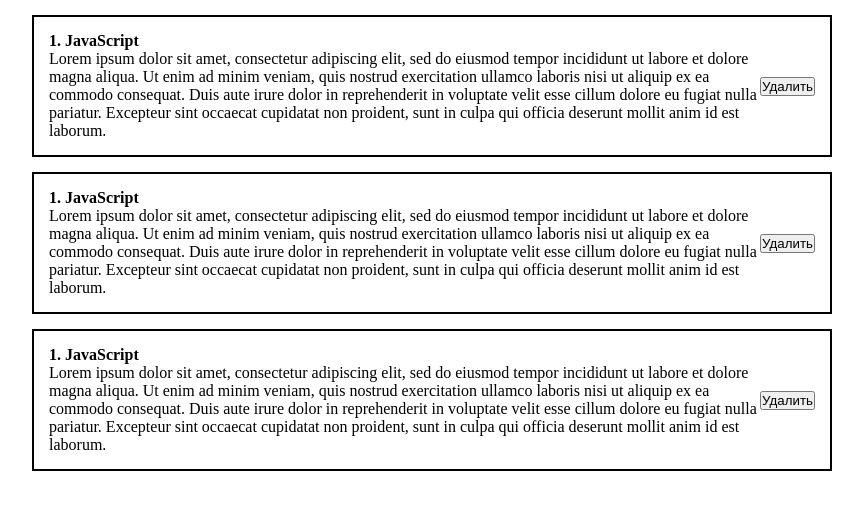
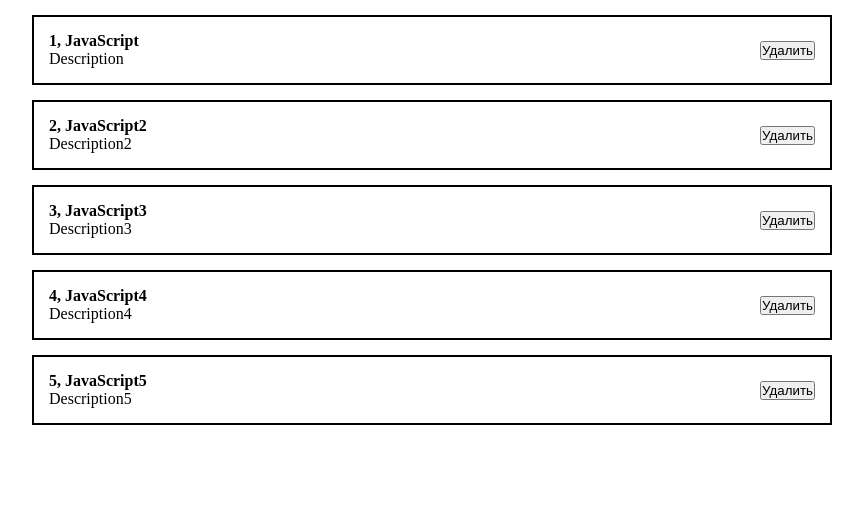
Before and after one commit to EugeneVakarchuk/ulbi_tv_course, a React (Create React App) app: page / in a window 1280 px wide. Shown: the top 510 px of the page, without its empty margins (208-1071 px from the left). Built offline with nearby package versions, Linux system fonts and the light colour scheme.

Commit message:
Working with props

```diff
--- a/src/App.js
+++ b/src/App.js
@@ -1,44 +1,17 @@
 import React from 'react'
 import Counter from './comp/Counter';
+import PostItem from './comp/PostItem';
 import './styles/App.css';
 
 function App() {
 
   return (
     <div className="App">
-      <div className='post'>
-        <div className="post__content">
-          <strong>1. JavaScript</strong>
-          <div>
-            Lorem ipsum dolor sit amet, consectetur adipiscing elit, sed do eiusmod tempor incididunt ut labore et dolore magna aliqua. Ut enim ad minim veniam, quis nostrud exercitation ullamco laboris nisi ut aliquip ex ea commodo consequat. Duis aute irure dolor in reprehenderit in voluptate velit esse cillum dolore eu fugiat nulla pariatur. Excepteur sint occaecat cupidatat non proident, sunt in culpa qui officia deserunt mollit anim id est laborum.
-          </div>
-        </div>
-        <div className="post__btn">
-          <button>Удалить</button>
-        </div>
-      </div>
-      <div className='post'>
-        <div className="post__content">
-          <strong>1. JavaScript</strong>
-          <div>
-            Lorem ipsum dolor sit amet, consectetur adipiscing elit, sed do eiusmod tempor incididunt ut labore et dolore magna aliqua. Ut enim ad minim veniam, quis nostrud exercitation ullamco laboris nisi ut aliquip ex ea commodo consequat. Duis aute irure dolor in reprehenderit in voluptate velit esse cillum dolore eu fugiat nulla pariatur. Excepteur sint occaecat cupidatat non proident, sunt in culpa qui officia deserunt mollit anim id est laborum.
-          </div>
-        </div>
-        <div className="post__btn">
-          <button>Удалить</button>
-        </div>
-      </div>
-      <div className='post'>
-        <div className="post__content">
-          <strong>1. JavaScript</strong>
-          <div>
-            Lorem ipsum dolor sit amet, consectetur adipiscing elit, sed do eiusmod tempor incididunt ut labore et dolore magna aliqua. Ut enim ad minim veniam, quis nostrud exercitation ullamco laboris nisi ut aliquip ex ea commodo consequat. Duis aute irure dolor in reprehenderit in voluptate velit esse cillum dolore eu fugiat nulla pariatur. Excepteur sint occaecat cupidatat non proident, sunt in culpa qui officia deserunt mollit anim id est laborum.
-          </div>
-        </div>
-        <div className="post__btn">
-          <button>Удалить</button>
-        </div>
-      </div>
+      <PostItem post={{ id: 1, title: 'JavaScript', body: 'Description' }} />
+      <PostItem post={{ id: 2, title: 'JavaScript2', body: 'Description2' }} />
+      <PostItem post={{ id: 3, title: 'JavaScript3', body: 'Description3' }} />
+      <PostItem post={{ id: 4, title: 'JavaScript4', body: 'Description4' }} />
+      <PostItem post={{ id: 5, title: 'JavaScript5', body: 'Description5' }} />
     </div>
   );
 }
--- /dev/null
+++ b/src/comp/PostItem.jsx
@@ -0,0 +1,19 @@
+import React from 'react'
+
+const PostItem = (prors) => {
+  return (
+    <div className='post'>
+      <div className="post__content">
+        <strong>{prors.post.id}, {prors.post.title} </strong>
+        <div>
+          {prors.post.body}
+        </div>
+      </div>
+      <div className="post__btn">
+        <button>Удалить</button>
+      </div>
+    </div>
+  )
+}
+
+export default PostItem;
```
Also changed, not shown: 1 other file (tests, documents, lock files or other folders).
